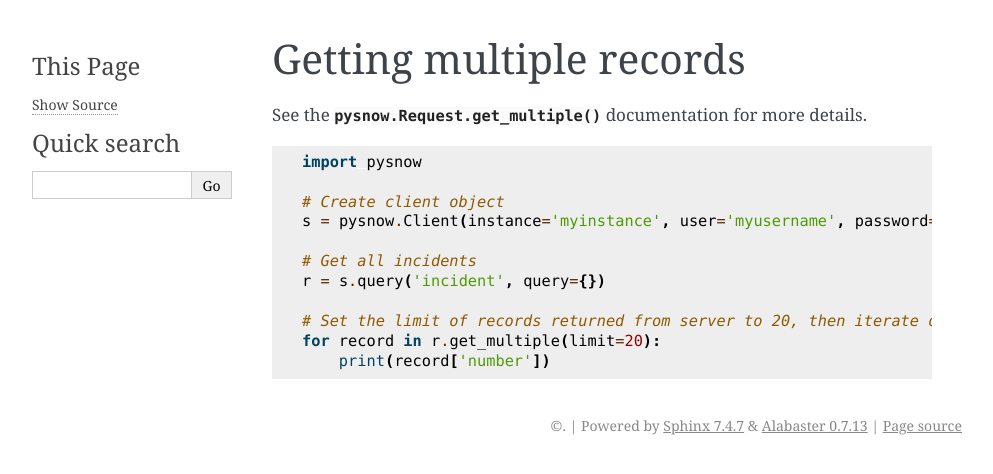
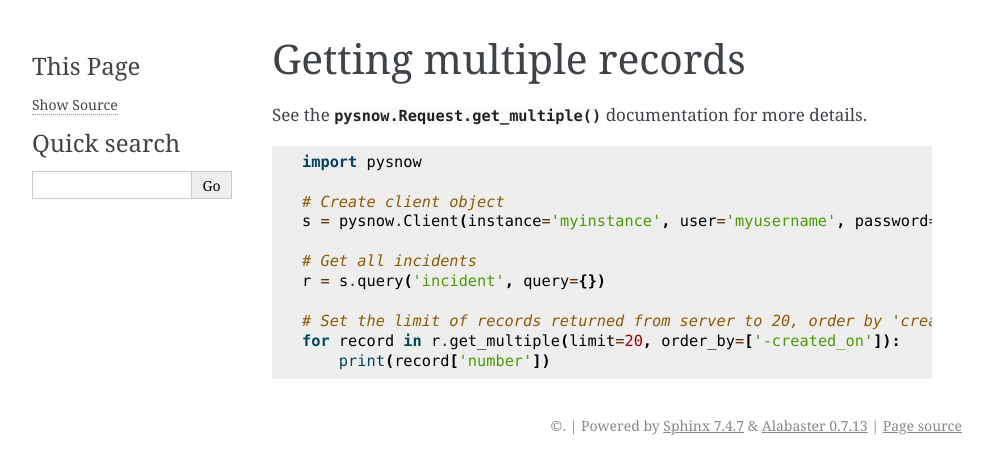
Before and after one commit to rbw/pysnow, a Sphinx documentation site: the page built from docs/usage/full/get_multiple.rst, in a window 1280 px wide. Shown: the top 474 px of the page, without its empty margins (148-1141 px from the left). Built offline with Sphinx 7.4.7, drawn with Linux system fonts in a browser that asks for light colours.

Commit message:
Added order_by in get_multiple() example

```diff
--- a/docs/usage/full/get_multiple.rst
+++ b/docs/usage/full/get_multiple.rst
@@ -13,6 +13,6 @@ See the :meth:`pysnow.Request.get_multiple` documentation for more details.
    # Get all incidents
    r = s.query('incident', query={})
 
-   # Set the limit of records returned from server to 20, then iterate over the result and print out number
-   for record in r.get_multiple(limit=20):
+   # Set the limit of records returned from server to 20, order by 'created_on' descending, then iterate over the result and print out number
+   for record in r.get_multiple(limit=20, order_by=['-created_on']):
        print(record['number'])
```
